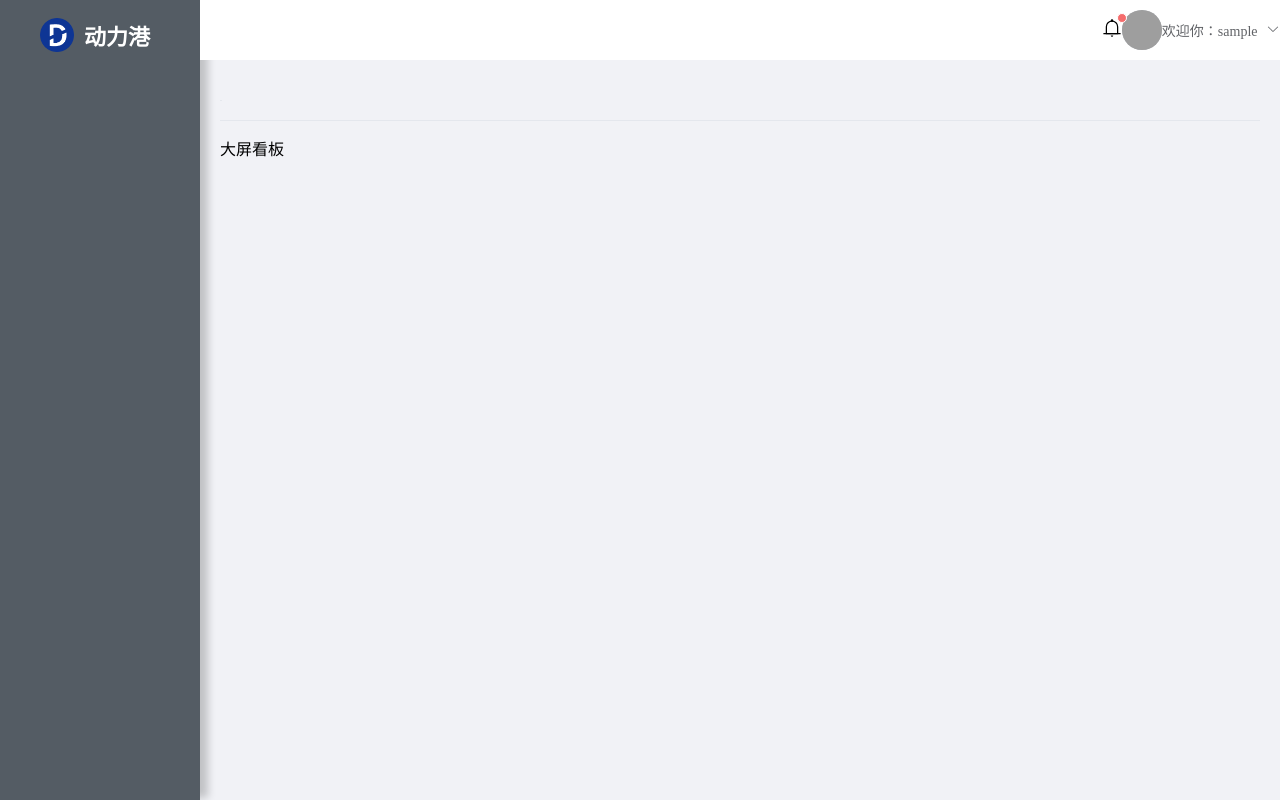
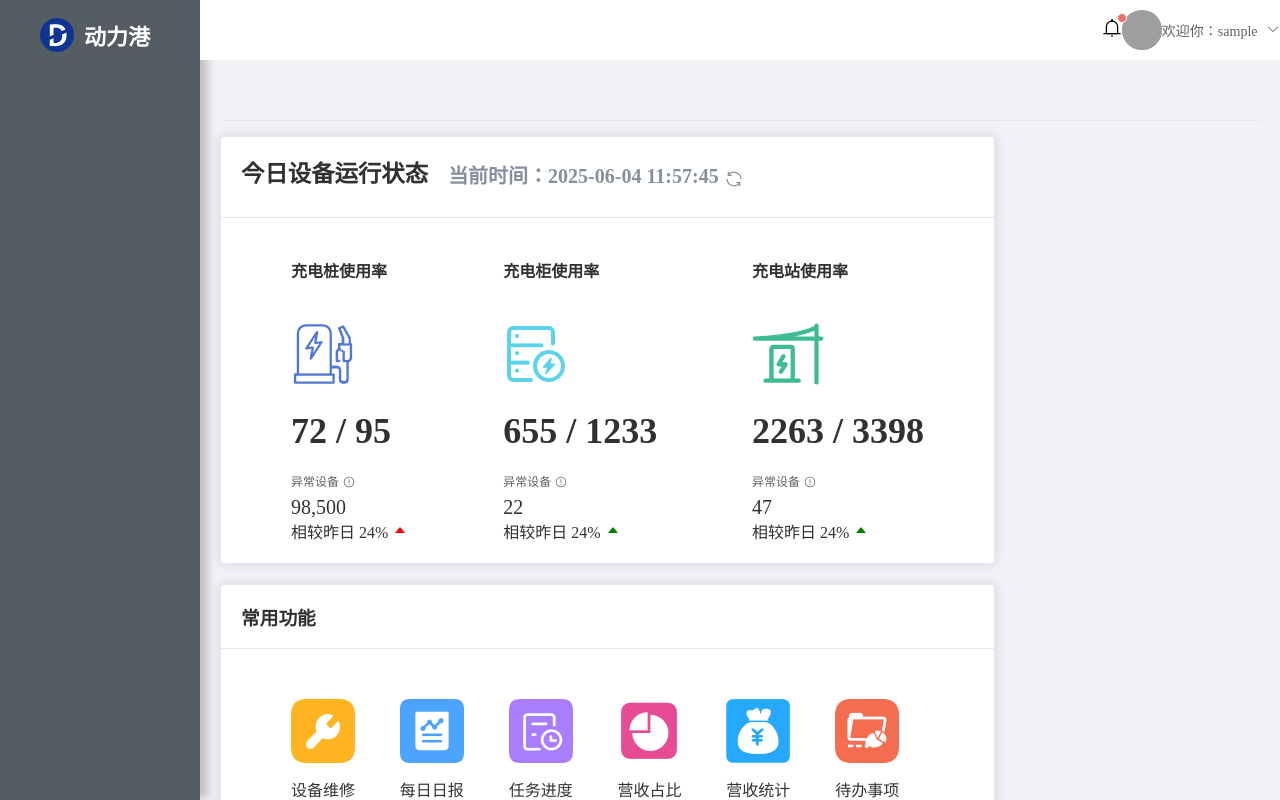
Before and after one commit to bilibiliztg/demo, a Vue app: page /dashboard in a window 1280 px wide. Built offline with nearby package versions, Linux system fonts and the light colour scheme; sample sign-in values are in the browser's storage; grey boxes are pictures that could not be loaded; the HTML template or start-up script is replaced by a standard one.

Commit message:
内容区更新

```diff
--- a/src/views/dashboard/DashBoard.vue
+++ b/src/views/dashboard/DashBoard.vue
@@ -1,13 +1,258 @@
 <template>
-    <div>
-        大屏看板
-    </div>
+  <div>
+    <el-row :gutter="20">
+      <el-col :span="18">
+        <el-card>
+          <template #header>
+            <div class="title">
+              <h3>今日设备运行状态</h3>
+              <p>当前时间：{{ currentTime }}</p>
+              <el-icon color="#86909c" style="margin-left: 5px">
+                <Refresh />
+              </el-icon>
+            </div>
+          </template>
+
+          <div class="card-content">
+            <div class="item">
+              <h4>充电桩使用率</h4>
+              <img :src="flash" alt="" class="mb mt" />
+              <h1>72 / 95</h1>
+              <div class="statistic-card">
+                <el-statistic :value="98500">
+                  <template #title>
+                    <div style="display: inline-flex; align-items: center">
+                      异常设备
+                      <el-tooltip
+                        effect="dark"
+                        content="Number of users who logged into the product in one day"
+                        placement="top"
+                      >
+                        <el-icon style="margin-left: 4px" :size="12">
+                          <Warning />
+                        </el-icon>
+                      </el-tooltip>
+                    </div>
+                  </template>
+                </el-statistic>
+                <div class="statistic-footer">
+                  <div class="footer-item">
+                    <span>相较昨日</span>
+                    <span class="red">
+                      24%
+                      <el-icon color="red">
+                        <CaretTop />
+                      </el-icon>
+                    </span>
+                  </div>
+                </div>
+              </div>
+            </div>
+            <div class="item">
+              <h4>充电柜使用率</h4>
+              <img :src="flash2" alt="" class="mb mt" />
+              <h1>655 / 1233</h1>
+              <div class="statistic-card">
+                <el-statistic :value="22">
+                  <template #title>
+                    <div style="display: inline-flex; align-items: center">
+                      异常设备
+                      <el-tooltip
+                        effect="dark"
+                        content="Number of users who logged into the product in one day"
+                        placement="top"
+                      >
+                        <el-icon style="margin-left: 4px" :size="12">
+                          <Warning />
+                        </el-icon>
+                      </el-tooltip>
+                    </div>
+                  </template>
+                </el-statistic>
+                <div class="statistic-footer">
+                  <div class="footer-item">
+                    <span>相较昨日</span>
+                    <span class="green">
+                      24%
+                      <el-icon color="green">
+                        <CaretTop />
+                      </el-icon>
+                    </span>
+                  </div>
+                </div>
+              </div>
+            </div>
+            <div class="item">
+              <h4>充电站使用率</h4>
+              <img :src="flash3" alt="" class="mb mt" />
+
+              <h1>2263 / 3398</h1>
+              <div class="statistic-card">
+                <el-statistic :value="47">
+                  <template #title>
+                    <div style="display: inline-flex; align-items: center">
+                      异常设备
+                      <el-tooltip
+                        effect="dark"
+                        content="Number of users who logged into the product in one day"
+                        placement="top"
+                      >
+                        <el-icon style="margin-left: 4px" :size="12">
+                          <Warning />
+                        </el-icon>
+                      </el-tooltip>
+                    </div>
+                  </template>
+                </el-statistic>
+                <div class="statistic-footer">
+                  <div class="footer-item">
+                    <span>相较昨日</span>
+                    <span class="green">
+                      24%
+                      <el-icon color="green">
+                        <CaretTop />
+                      </el-icon>
+                    </span>
+                  </div>
+                </div>
+              </div>
+            </div>
+          </div>
+        </el-card>
+
+        <el-card class="mt">
+          <template #header>
+            <div class="card-header">
+              <h1>常用功能</h1>
+            </div>
+          </template>
+          <div class="quick mt mb">
+            <el-col :span="4">
+              <img :src="repair" />
+              <p>设备维修</p>
+            </el-col>
+            <el-col :span="4">
+              <img :src="daily" />
+              <p>每日日报</p>
+            </el-col>
+            <el-col :span="4">
+              <img :src="progress" />
+              <p>任务进度</p>
+            </el-col>
+            <el-col :span="4">
+              <img :src="total" />
+              <p>营收占比</p>
+            </el-col>
+            <el-col :span="4">
+              <img :src="money" />
+              <p>营收统计</p>
+            </el-col>
+            <el-col :span="4">
+              <img :src="remain" />
+              <p>待办事项</p>
+            </el-col>
+          </div>
+        </el-card>
+      </el-col>
+      <el-col :span="6"> </el-col>
+    </el-row>
+  </div>
 </template>
 
 <script setup lang="ts">
+import flash from '@/assets/flash.png'
+import flash2 from '@/assets/flash2.png'
+import flash3 from '@/assets/flash3.png'
+import repair from '@/assets/repair.png'
+import progress from '@/assets/progress.png'
+import remain from '@/assets/remain.png'
+import total from '@/assets/total.png'
+import money from '@/assets/money.png'
+import daily from '@/assets/daily.png'
+import { onMounted, onUnmounted, ref } from 'vue'
+
+
+// 定义响应式变量存储当前时间
+const currentTime = ref('');
+let timer: number | null = null;
+
+// 更新时间的函数
+const updateTime = () => {
+  const date = new Date();
+  const year = date.getFullYear();
+  const month = String(date.getMonth() + 1).padStart(2, '0');
+  const day = String(date.getDate()).padStart(2, '0');
+  const hours = String(date.getHours()).padStart(2, '0');
+  const minutes = String(date.getMinutes()).padStart(2, '0');
+  const seconds = String(date.getSeconds()).padStart(2, '0');
+  currentTime.value = `${year}-${month}-${day} ${hours}:${minutes}:${seconds}`;
+};
+
+// 组件挂载时启动定时器
+onMounted(() => {
+  updateTime();
+  timer = window.setInterval(updateTime, 1000);
+});
+
+// 组件卸载时清除定时器，避免内存泄漏
+onUnmounted(() => {
+  if (timer) {
+    window.clearInterval(timer);
+  }
+});
+
+
+
+
 
 </script>
 
-<style scoped>
+<style scoped lang="less">
+.title {
+  display: flex;
+  align-items: flex-end;
+  /* 底部对齐 */
+  font-size: 20px;
+  font-weight: bold;
+  text-align: center;
+  margin-bottom: 10px;
+  p {
+    color: #86909c;
+    margin-left: 20px;
+  }
+}
+.card-content {
+  display: flex;
+  justify-content: space-between;
+  padding: 0 50px;
+  .item {
+    h4 {
+      margin-bottom: 20px;
+      margin-top: 20px;
+    }
 
+    h1 {
+      font-size: 36px;
+      margin-bottom: 20px;
+    }
+
+    .statistic-card {
+      .el-statistic__content {
+        margin: 10px !important;
+      }
+    }
+  }
+}
+
+.quick {
+  padding: 0 40px;
+  margin-top: 30px;
+  display: flex;
+  justify-content: space-between;
+
+  p {
+    margin-top: 10px;
+    color: #333;
+  }
+}
 </style>
```
